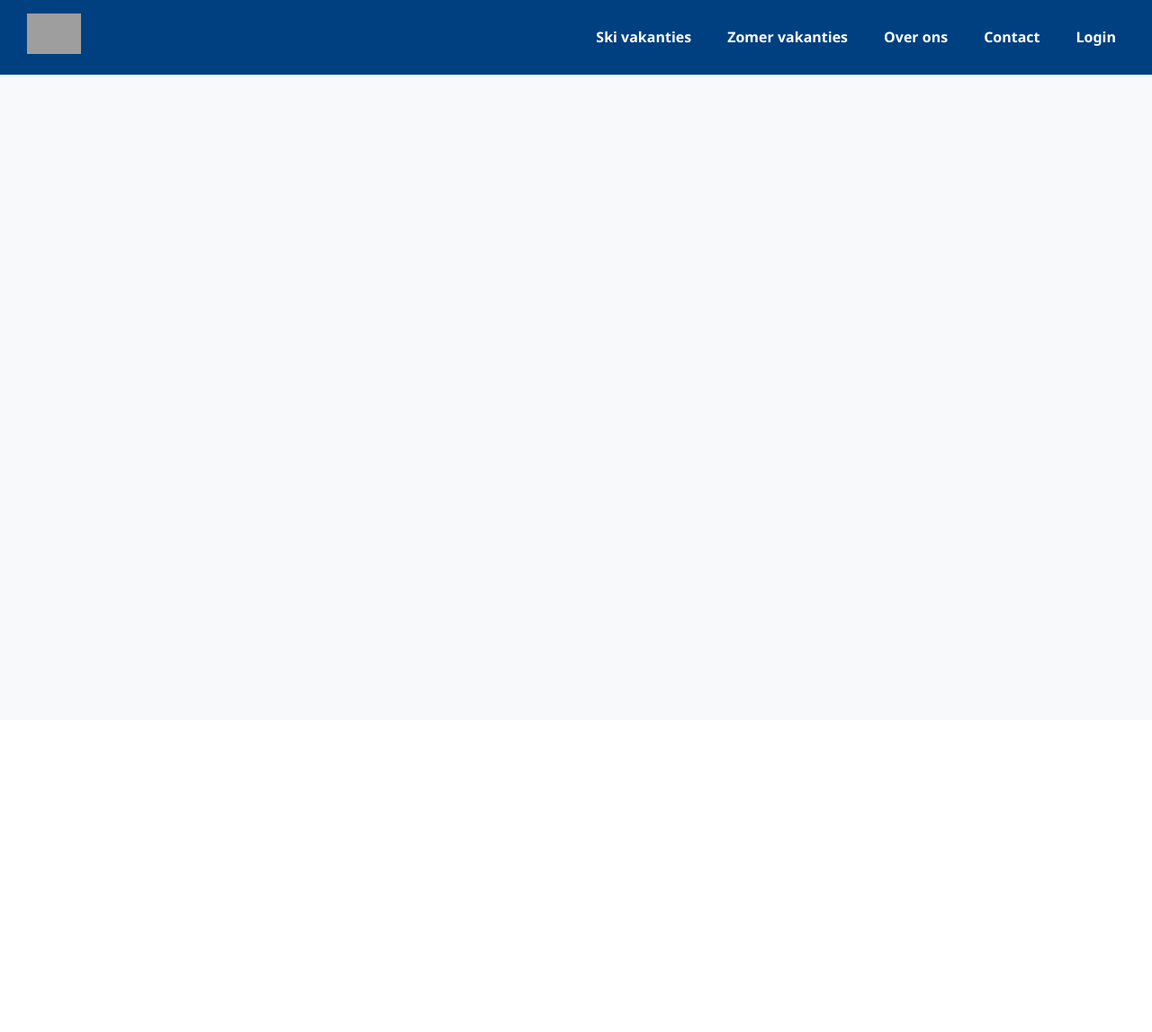
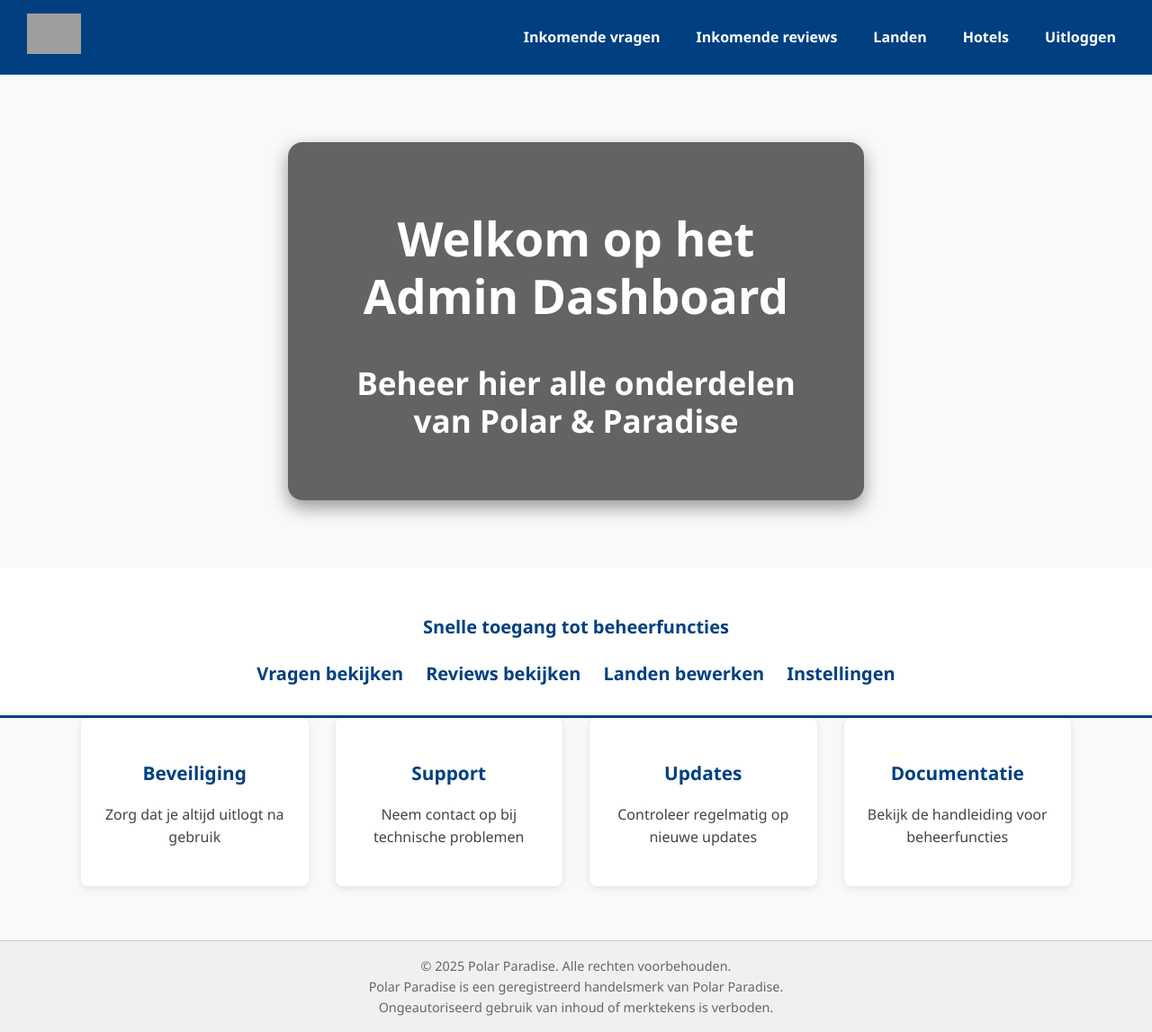
Before and after one commit to AidenColin024/Vakantie-website, a PHP site: page /Admin/admin.php in a window 1280 px wide. Shown: the whole page at 90% size. Before the commit the page ends 83 px from the top, so only its background shows below. Run offline with PHP 8.4, Linux system fonts and the light colour scheme; grey boxes are pictures that could not be loaded.

Commit message:
layout admin pagina
met werkende navigatie

```diff
--- /dev/null
+++ b/html/Admin/admin.php
@@ -0,0 +1,89 @@
+<?php
+session_start();
+
+$servername = "db";
+$username = "root";
+$password = "rootpassword";
+$database = "mydatabase";
+try {
+    $conn = new PDO("mysql:host=$servername;dbname=$database;charset=utf8mb4", $username, $password);
+    $conn->setAttribute(PDO::ATTR_ERRMODE, PDO::ERRMODE_EXCEPTION);
+} catch (PDOException $e) {
+    die("Verbindingsfout: " . $e->getMessage());
+}
+
+?>
+<!DOCTYPE html>
+<html lang="nl">
+<head>
+    <meta charset="UTF-8"/>
+    <meta name="viewport" content="width=device-width, initial-scale=1.0"/>
+    <title>Polar & Paradise</title>
+    <link rel="stylesheet" href="../vakantie.css?v=<?= time() ?>">
+
+
+</head>
+<body>
+
+<!-- HEADER -->
+<header class="pp-header">
+    <div class="logo">
+        <a href="../index.php"><img src="../images/image1%20(1).png" alt="Polar & Paradise"></a>
+    </div>
+    <nav class="pp-nav">
+        <ul>
+            <li><a href="admin-vragen.php">Inkomende vragen</a></li>
+            <li><a href="admin-recensies.php">Inkomende reviews</a></li>
+            <li><a href="admin-land.php">Landen</a></li>
+            <li><a href="admin-hotel.php">Hotels</a></li>
+            <li><a href="../uitlog.php">Uitloggen</a></li>
+        </ul>
+    </nav>
+</header>
+<!-- HERO -->
+<section class="vakantie">
+    <div class="hero-text">
+        <h1>Welkom op het Admin Dashboard</h1>
+        <p>Beheer hier alle onderdelen van Polar & Paradise</p>
+    </div>
+</section>
+
+<!-- SNELLE LINKS -->
+<section class="deals">
+    <p>Snelle toegang tot beheerfuncties</p>
+    <div class="deal-icons admin-links">
+        <a href="admin-vragen.php">Vragen bekijken</a>
+        <a href="admin-recensies.php">Reviews bekijken</a>
+        <a href="admin-land.php">Landen bewerken</a>
+        <a href="admin-hotel.php">Instellingen</a>
+    </div>
+</section>
+
+<!-- ADMIN INFORMATIE -->
+<section class="services">
+    <div class="service">
+        <h3>Beveiliging</h3>
+        <p>Zorg dat je altijd uitlogt na gebruik</p>
+    </div>
+    <div class="service">
+        <h3>Support</h3>
+        <p>Neem contact op bij technische problemen</p>
+    </div>
+    <div class="service">
+        <h3>Updates</h3>
+        <p>Controleer regelmatig op nieuwe updates</p>
+    </div>
+    <div class="service">
+        <h3>Documentatie</h3>
+        <p>Bekijk de handleiding voor beheerfuncties</p>
+    </div>
+</section>
+
+<footer style="text-align: center; padding: 1rem; font-size: 0.9rem; color: #666;">
+    © 2025 Polar Paradise. Alle rechten voorbehouden. <br>
+    Polar Paradise is een geregistreerd handelsmerk van Polar Paradise. <br>
+    Ongeautoriseerd gebruik van inhoud of merktekens is verboden.
+</footer>
+
+</body>
+</html>
--- a/html/admin.php
+++ /dev/null
@@ -1,42 +0,0 @@
-<?php
-session_start();
-
-$servername = "db";
-$username = "root";
-$password = "rootpassword";
-$database = "mydatabase";
-try {
-    $conn = new PDO("mysql:host=$servername;dbname=$database;charset=utf8mb4", $username, $password);
-    $conn->setAttribute(PDO::ATTR_ERRMODE, PDO::ERRMODE_EXCEPTION);
-} catch (PDOException $e) {
-    die("Verbindingsfout: " . $e->getMessage());
-}
-
-?>
-<!DOCTYPE html>
-<html lang="nl">
-<head>
-    <meta charset="UTF-8" />
-    <meta name="viewport" content="width=device-width, initial-scale=1.0" />
-    <title>Polar & Paradise</title>
-    <link rel="stylesheet" href="vakantie.css?v=<?= time() ?>">
-
-
-</head>
-<body>
-
-<!-- HEADER -->
-<header class="pp-header">
-    <div class="logo">
-        <a href="index.php"><img src="images/image1 (1).png" alt="Polar & Paradise"></a>
-    </div>
-    <nav class="pp-nav">
-        <ul>
-            <li><a href="admin-vragen.php">Ski vakanties</a></li>
-            <li><a href="admin-recensies.php">Zomer vakanties</a></li>
-            <li><a href="admin-land.php">Over ons</a></li>
-            <li><a href="admin-hotel.php">Contact</a></li>
-            <li><a href="uitlog.php">Login</a></li>
-        </ul>
-    </nav>
-</header>
--- a/html/login.php
+++ b/html/login.php
@@ -79,7 +79,7 @@
             <button type="submit">Inloggen</button>
         </form>
         <p class="form-note">Nog geen account? <a href="registreer.php">Registreer hier</a></p>
-        <p class="form-note">Of bent u de eigenaar? <a href="admin-inlog.php">Log dan hier in</a></p>
+        <p class="form-note">Of bent u de eigenaar? <a href="Admin/admin-inlog.php">Log dan hier in</a></p>
     </div>
 </section>
 
```
Also changed, not shown: html/Admin/admin-inlog.php (renamed from html/admin-inlog.php, +10 -10 lines), html/Admin/admin-registreer.php (renamed from html/admin-registreer.php, +8 -8 lines).
